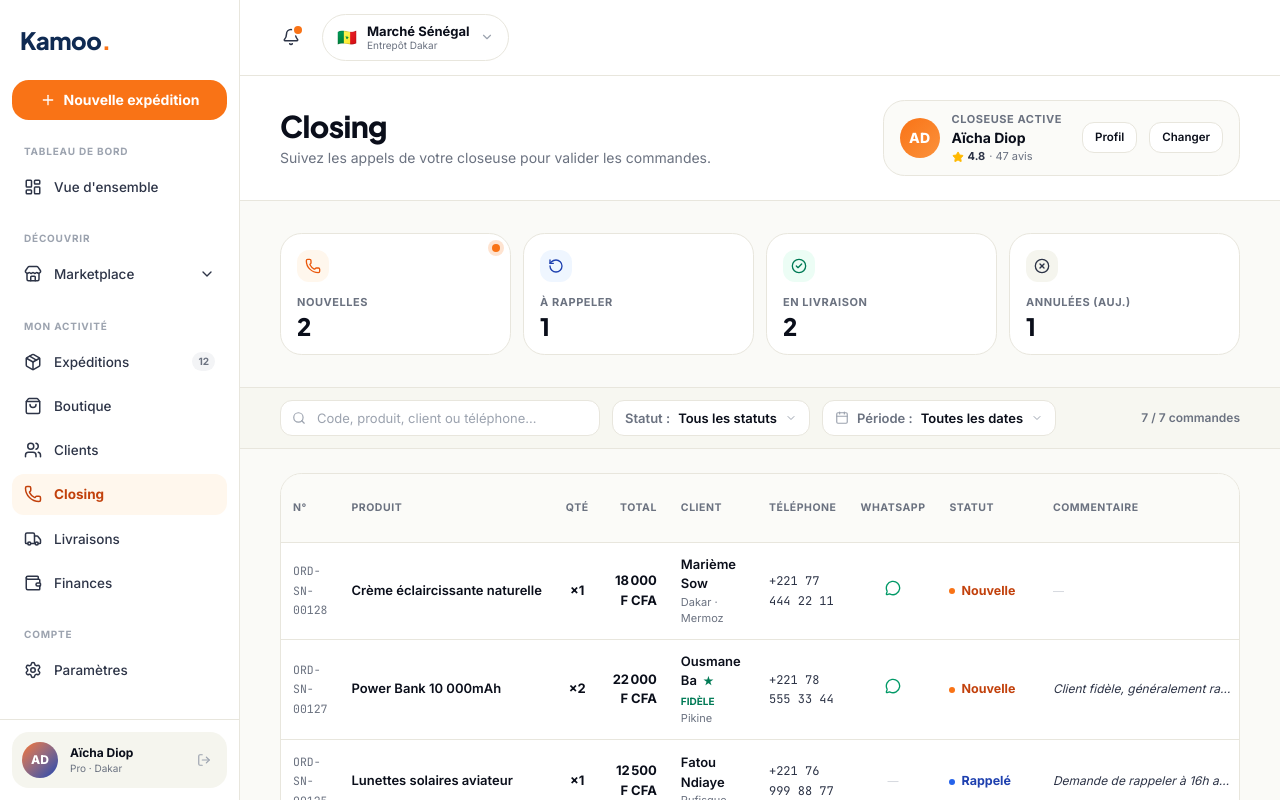
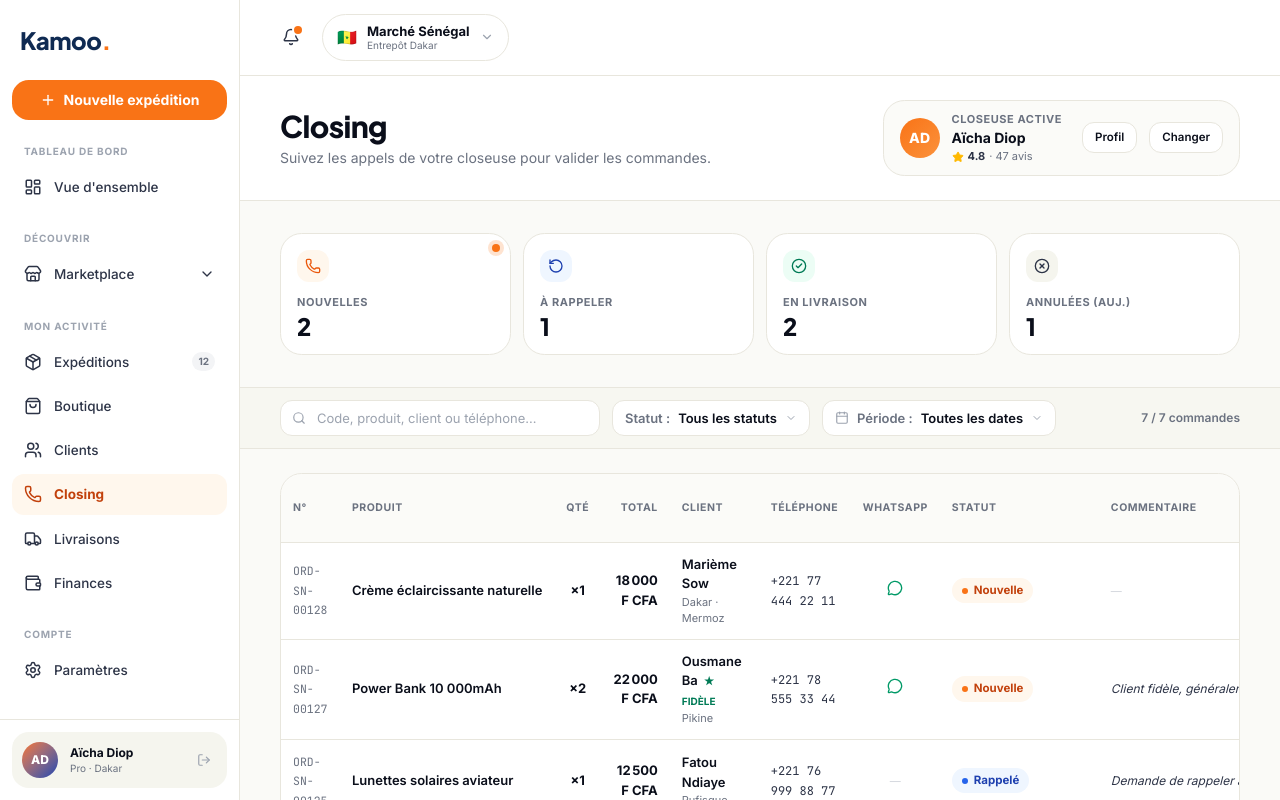
Before and after one commit to Patrick-hub90/kamoo-app, a Next.js app: page /closing in a window 1280 px wide. Built offline with nearby package versions, Linux system fonts and the light colour scheme.

Commit message:
design(closing): pills statut avec fond léger + scrollbar horizontale visible (min-width 1100px)

```diff
--- a/src/app/(vendor)/closing/page.tsx
+++ b/src/app/(vendor)/closing/page.tsx
@@ -42,34 +42,39 @@ const STATUS_FILTERS: { id: StatusFilter; label: string }[] = [
   { id: "injoignable", label: CLOSING_STATUS_LABELS.injoignable },
 ];
 
-/** Couleur de TEXTE seul, pas de fond (pour ne pas surcharger) */
-function statusTextColor(s: ClosingStatus) {
+/** Pill avec fond léger + dot + texte coloré */
+function statusClasses(s: ClosingStatus) {
   switch (s) {
     case "nouvelle":
-      return "text-kamoo-orange-700";
+      return {
+        bg: "bg-kamoo-orange-50",
+        text: "text-kamoo-orange-700",
+        dot: "bg-kamoo-orange-500",
+      };
     case "rappele":
-      return "text-kamoo-blue-700";
+      return {
+        bg: "bg-kamoo-blue-50",
+        text: "text-kamoo-blue-700",
+        dot: "bg-kamoo-blue-600",
+      };
     case "livraison_en_cours":
-      return "text-emerald-700";
+      return {
+        bg: "bg-emerald-50",
+        text: "text-emerald-700",
+        dot: "bg-emerald-500",
+      };
     case "annule":
-      return "text-red-700";
+      return {
+        bg: "bg-red-50",
+        text: "text-red-700",
+        dot: "bg-red-500",
+      };
     case "injoignable":
-      return "text-ink-500";
-  }
-}
-
-function statusDot(s: ClosingStatus) {
-  switch (s) {
-    case "nouvelle":
-      return "bg-kamoo-orange-500";
-    case "rappele":
-      return "bg-kamoo-blue-600";
-    case "livraison_en_cours":
-      return "bg-emerald-500";
-    case "annule":
-      return "bg-red-500";
-    case "injoignable":
-      return "bg-ink-300";
+      return {
+        bg: "bg-paper-2",
+        text: "text-ink-500",
+        dot: "bg-ink-300",
+      };
   }
 }
 
@@ -288,8 +293,15 @@ export default function ClosingPage() {
 /* ─── Tableau allégé style Shopify ───────────────────────────── */
 function ClosingTable({ assignments }: { assignments: ClosingAssignment[] }) {
   return (
-    <div className="overflow-x-auto rounded-2xl border border-line bg-white">
-      <table className="w-full text-[13px]">
+    <div className="rounded-2xl border border-line bg-white">
+      <div
+        className="overflow-x-auto rounded-2xl"
+        style={{
+          scrollbarColor: "#D1D5DB #F5F5EE",
+          scrollbarWidth: "thin",
+        }}
+      >
+        <table className="w-full min-w-[1100px] text-[13px]">
         <thead>
           <tr className="border-b border-line bg-paper-2/40 text-left">
             <Th>N°</Th>
@@ -374,15 +386,23 @@ function ClosingTable({ assignments }: { assignments: ClosingAssignment[] }) {
               </Td>
 
               <Td>
+                {(() => {
+                  const c = statusClasses(a.status);
+                  return (
                     <span
                       className={cn(
-                    "inline-flex items-center gap-1.5 text-[12.5px] font-bold",
-                    statusTextColor(a.status),
+                        "inline-flex items-center gap-1.5 rounded-full px-2.5 py-1 text-[11.5px] font-bold whitespace-nowrap",
+                        c.bg,
+                        c.text,
                       )}
                     >
-                  <span className={cn("h-1.5 w-1.5 rounded-full", statusDot(a.status))} />
+                      <span
+                        className={cn("h-1.5 w-1.5 rounded-full", c.dot)}
+                      />
                       {CLOSING_STATUS_LABELS[a.status]}
                     </span>
+                  );
+                })()}
               </Td>
 
               <Td>
@@ -415,6 +435,7 @@ function ClosingTable({ assignments }: { assignments: ClosingAssignment[] }) {
           ))}
         </tbody>
         </table>
+      </div>
     </div>
   );
 }
```
Lines whose indentation alone changed are shown as unchanged.
